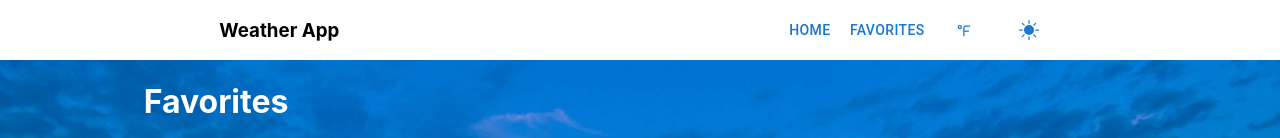
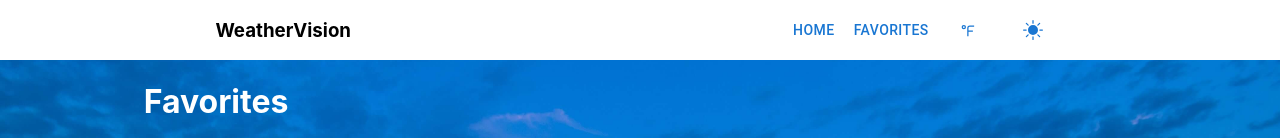
Before and after one commit to MiriFurman1/Miri-Furman-30.04.23, a React (Create React App) app: page /favorites in a window 1280 px wide. Shown: the top 138 px of the page. Built offline with nearby package versions, Linux system fonts and the light colour scheme.

Commit message:
name changed

```diff
--- a/src/components/Header/Header.js
+++ b/src/components/Header/Header.js
@@ -17,7 +17,7 @@ function Header() {
   const headerClass = isDarkMode ? 'Header Header--dark' : 'Header Header--light';
   return (
     <div className={headerClass}>
-      <a href="/"><h3>Weather App</h3></a>
+      <a href="/"><h3>WeatherVision</h3></a>
       <div>
         <Button href="/">Home</Button>
         <Button href="/favorites">Favorites</Button>
```
